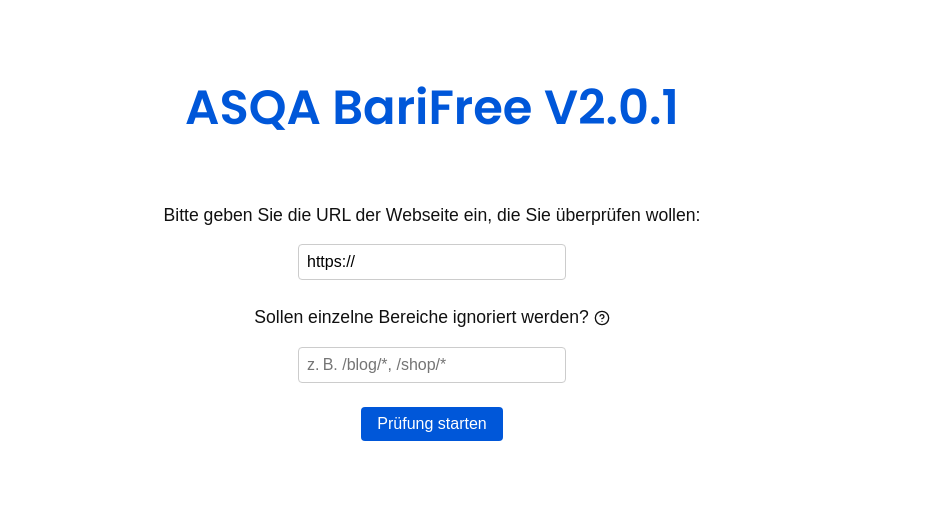
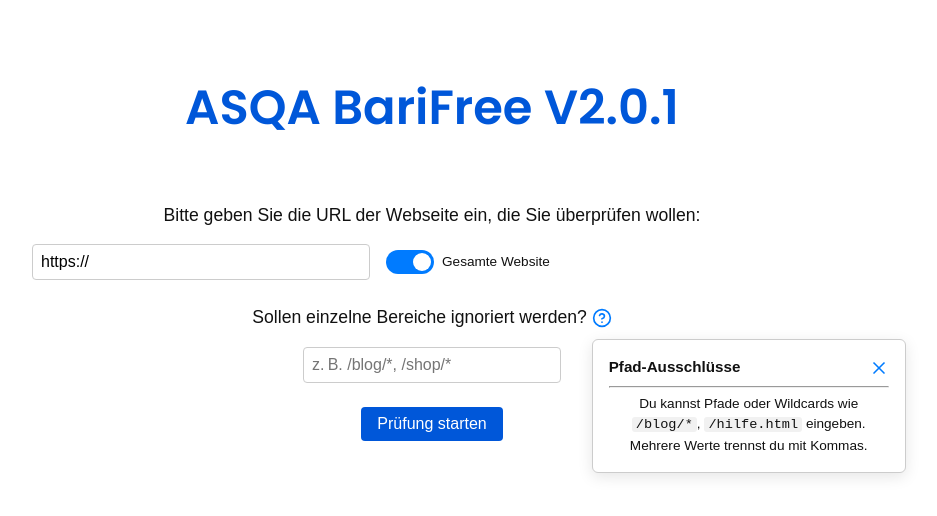
Before and after one commit to Weltraumbiene/Praxisprojekt, a React (Vite) app in the folder frontend/: page / in a window 1280 px wide. Both pictures are taken after a click on the icon 809 px from the left and 318 px from the top of the page. Shown: the top 516 px of the page, without its empty margins (208-1145 px from the left). Built offline with nearby package versions, Linux system fonts and the light colour scheme.

Commit message:
update read me und help-button

```diff
--- a/frontend/src/components/ScanForm.tsx
+++ b/frontend/src/components/ScanForm.tsx
@@ -2,7 +2,7 @@ import React, { useState, useEffect } from 'react';
 import '../css/style.css';
 import loadingIcon from '../images/loading.png';
 import scanSteps from '../data/scanSteps.json';
-import { HelpCircle } from 'lucide-react';
+import { HelpCircle, X } from 'lucide-react';
 
 const ScanForm: React.FC = () => {
   const [url, setUrl] = useState('https://');
@@ -12,24 +12,19 @@ const ScanForm: React.FC = () => {
   const [error, setError] = useState<string | null>(null);
   const [scanComplete, setScanComplete] = useState(false);
   const [statusText, setStatusText] = useState("Initialisiere Scanner...");
+  const [fullScan, setFullScan] = useState(true);
   const [showTooltip, setShowTooltip] = useState(false);
 
   useEffect(() => {
     let timeout: NodeJS.Timeout;
-
     const showRandomStep = () => {
       const randomIndex = Math.floor(Math.random() * scanSteps.length);
       setStatusText(scanSteps[randomIndex]);
       const delay = Math.floor(Math.random() * (5000 - 2000 + 1)) + 2000;
       timeout = setTimeout(showRandomStep, delay);
     };
-
-    if (loading) {
-      showRandomStep();
-    } else {
-      setStatusText("");
-    }
-
+    if (loading) showRandomStep();
+    else setStatusText("");
     return () => clearTimeout(timeout);
   }, [loading]);
 
@@ -48,7 +43,7 @@ const ScanForm: React.FC = () => {
       const response = await fetch('http://localhost:8000/scan', {
         method: 'POST',
         headers: { 'Content-Type': 'application/json' },
-        body: JSON.stringify({ url, exclude: excludeArray }),
+        body: JSON.stringify({ url, exclude: excludeArray, full: fullScan }),
       });
 
       if (!response.ok) throw new Error('Scan fehlgeschlagen.');
@@ -70,6 +65,8 @@ return (
     <div className="container">
       <div className="form-section">
         <p className="instruction">Bitte geben Sie die URL der Webseite ein, die Sie überprüfen wollen:</p>
+
+        <div style={{ display: 'flex', alignItems: 'center', gap: '1rem', flexWrap: 'wrap' }}>
           <input
             type="text"
             value={url}
@@ -77,14 +74,43 @@ return (
             aria-label="Website URL"
             className="input"
             placeholder="z. B. https://www.beispiel.de"
+            style={{ flexGrow: 1, minWidth: '240px', maxWidth: '320px' }}
           />
+          <div className="toggle-wrapper" style={{ display: 'flex', alignItems: 'center', gap: '0.5rem' }}>
+            <label className="switch">
+              <input type="checkbox" checked={fullScan} onChange={() => setFullScan(!fullScan)} />
+              <span className="slider"></span>
+            </label>
+            <span style={{ fontSize: '0.85rem' }}>
+              {fullScan ? "Gesamte Website" : "Nur diese Seite"}
+            </span>
+          </div>
+        </div>
 
         <p className="instruction" style={{ marginTop: '1.5rem' }}>
           Sollen einzelne Bereiche ignoriert werden?{" "}
-        <span title="Verwende Pfade oder Platzhalter wie /blog/*, /shop/*, /hilfe.html">
-          <HelpCircle size={16} style={{ cursor: "pointer", verticalAlign: "middle" }} />
+          <span style={{ position: "relative", display: "inline-block" }}>
+            <HelpCircle
+              size={16}
+              style={{ cursor: "pointer", verticalAlign: "middle" }}
+              onClick={() => setShowTooltip(!showTooltip)}
+            />
+            {showTooltip && (
+              <div className="tooltip">
+                <div style={{ display: "flex", justifyContent: "space-between", alignItems: "center" }}>
+                  <strong style={{ fontSize: "0.95rem" }}>Pfad-Ausschlüsse</strong>
+                  <X size={16} style={{ cursor: "pointer" }} onClick={() => setShowTooltip(false)} />
+                </div>
+                <hr style={{ margin: "0.4rem 0" }} />
+                <p style={{ margin: 0, fontSize: "0.85rem" }}>
+                  Du kannst Pfade oder Wildcards wie <code>/blog/*</code>, <code>/hilfe.html</code> eingeben.
+                  <br />Mehrere Werte trennst du mit Kommas.
+                </p>
+              </div>
+            )}
           </span>
         </p>
+
         <input
           type="text"
           value={exclude}
@@ -135,7 +161,6 @@ return (
       )}
     </div>
   );
-
 };
 
 export default ScanForm;
--- a/frontend/src/css/style.css
+++ b/frontend/src/css/style.css
@@ -1,9 +1,15 @@
 /* Google Fonts laden */
 @import url('https://fonts.googleapis.com/css2?family=Poppins:wght@600&family=Roboto:wght@400&display=swap');
 
+body {
+  font-family: Arial, sans-serif;
+  background-color: #fff;
+  color: #111;
+  line-height: 1.5;
+}
+
 .app-container {
   padding: 2rem;
-  font-family: Arial, sans-serif;
   text-align: center;
 }
 
@@ -21,14 +27,6 @@
   margin-block-end: 2rem;
 }
 
-
-body {
-    font-family: Arial, sans-serif;
-    background-color: #fff;
-    color: #111;
-    line-height: 1.5;
-  }
-
 .container {
   max-inline-size: 800px;
   margin: 0 auto;
@@ -40,6 +38,13 @@ body {
   font-size: 1.1rem;
 }
 
+.instruction svg {
+  inline-size: 20px;
+  block-size: 20px;
+  color: #007BFF;
+  vertical-align: middle;
+}
+
 .form {
   display: flex;
   gap: 1rem;
@@ -49,7 +54,7 @@ body {
 }
 
 .input {
-        inline-size: 250px;
+  inline-size: 240px;
   padding: 0.5rem;
   font-size: 1rem;
   border-radius: 4px;
@@ -86,7 +91,6 @@ body {
   justify-content: center;
   margin-block-start: 2rem;
 }
-
 
 .results-heading {
   text-align: center;
@@ -132,20 +136,90 @@ body {
   font-size: 1rem;
   line-height: 1.6;
 }
+
 .summary-box p {
   margin: 0.2rem 0;
 }
 
+/* Tooltip */
 .tooltip {
   position: absolute;
-  inset-block-start: 3.5rem;
+  inset-block-start: 2.2rem;
   inset-inline-start: 0;
   background-color: #fff;
   border: 1px solid #ccc;
-  padding: 0.75rem;
+  padding: 1rem;
   border-radius: 6px;
+  font-size: 0.9rem;
+  box-shadow: 0 4px 15px rgba(0, 0, 0, 0.1);
+  z-index: 100;
+  inline-size: 280px;
+  transition: opacity 0.2s ease-in-out;
+}
+
+.tooltip code {
+  background: #f1f1f1;
+  padding: 0 4px;
+  border-radius: 3px;
   font-size: 0.85rem;
-  box-shadow: 0 2px 10px rgba(0,0,0,0.1);
-  z-index: 10;
-  inline-size: 260px;
 }
+
+.tooltip-close {
+  position: absolute;
+  inset-block-start: 6px;
+  inset-inline-end: 10px;
+  font-weight: bold;
+  font-size: 1rem;
+  cursor: pointer;
+  color: #999;
+}
+
+.tooltip-close:hover {
+  color: #000;
+}
+
+/* Toggle Switch */
+.switch {
+  position: relative;
+  display: inline-block;
+  inline-size: 48px;
+  block-size: 24px;
+}
+
+.switch input {
+  opacity: 0;
+  inline-size: 0;
+  block-size: 0;
+}
+
+.slider {
+  position: absolute;
+  cursor: pointer;
+  inset-block-start: 0;
+  inset-inline-start: 0;
+  inset-inline-end: 0;
+  inset-block-end: 0;
+  background-color: #ccc;
+  transition: .4s;
+  border-radius: 34px;
+}
+
+.slider:before {
+  position: absolute;
+  content: "";
+  block-size: 18px;
+  inline-size: 18px;
+  inset-inline-start: 3px;
+  inset-block-end: 3px;
+  background-color: white;
+  transition: .4s;
+  border-radius: 50%;
+}
+
+input:checked + .slider {
+  background-color: #007BFF;
+}
+
+input:checked + .slider:before {
+  transform: translateX(24px);
+}
```
Also changed, not shown: 2 other files (tests, documents, lock files or other folders). Lines whose indentation alone changed are shown as unchanged.
